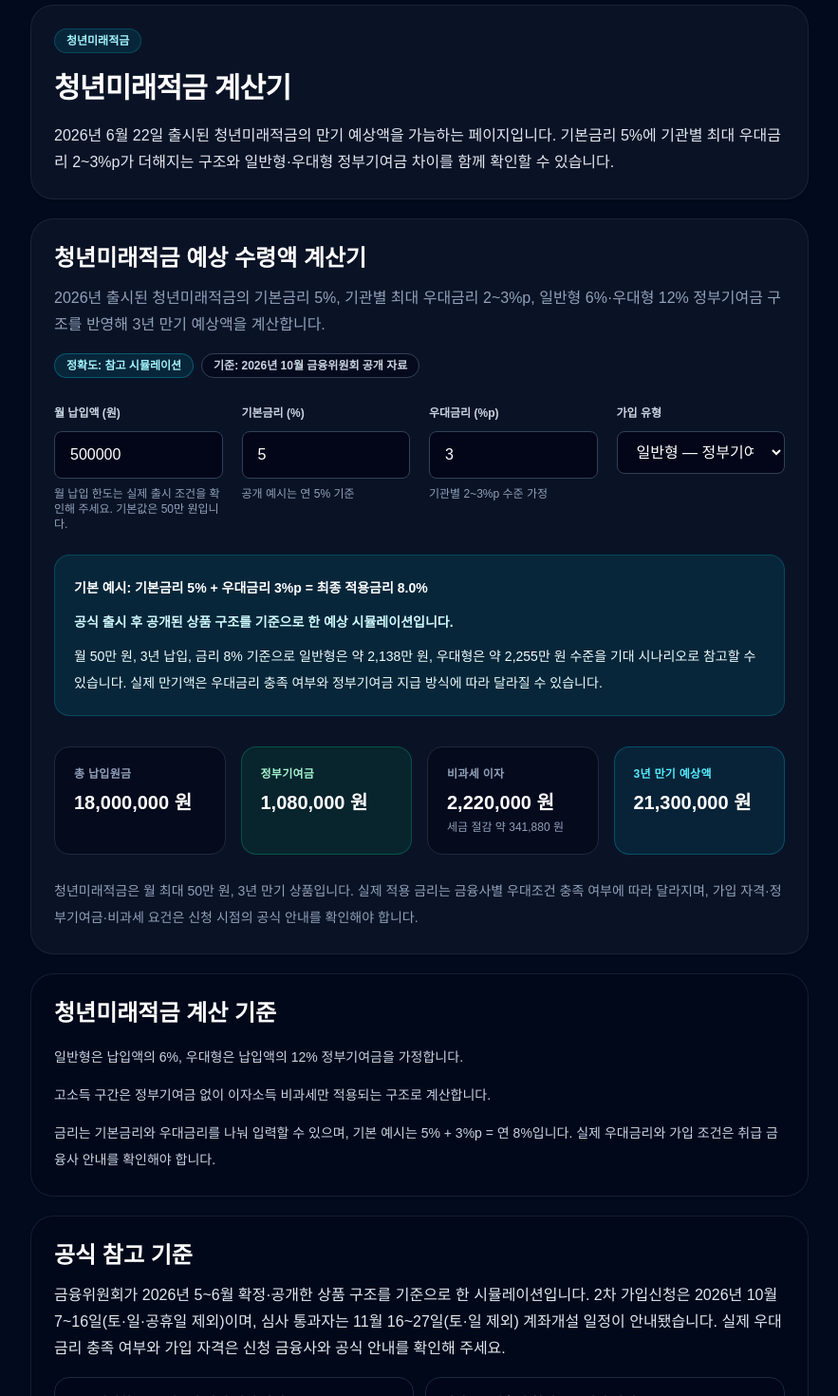
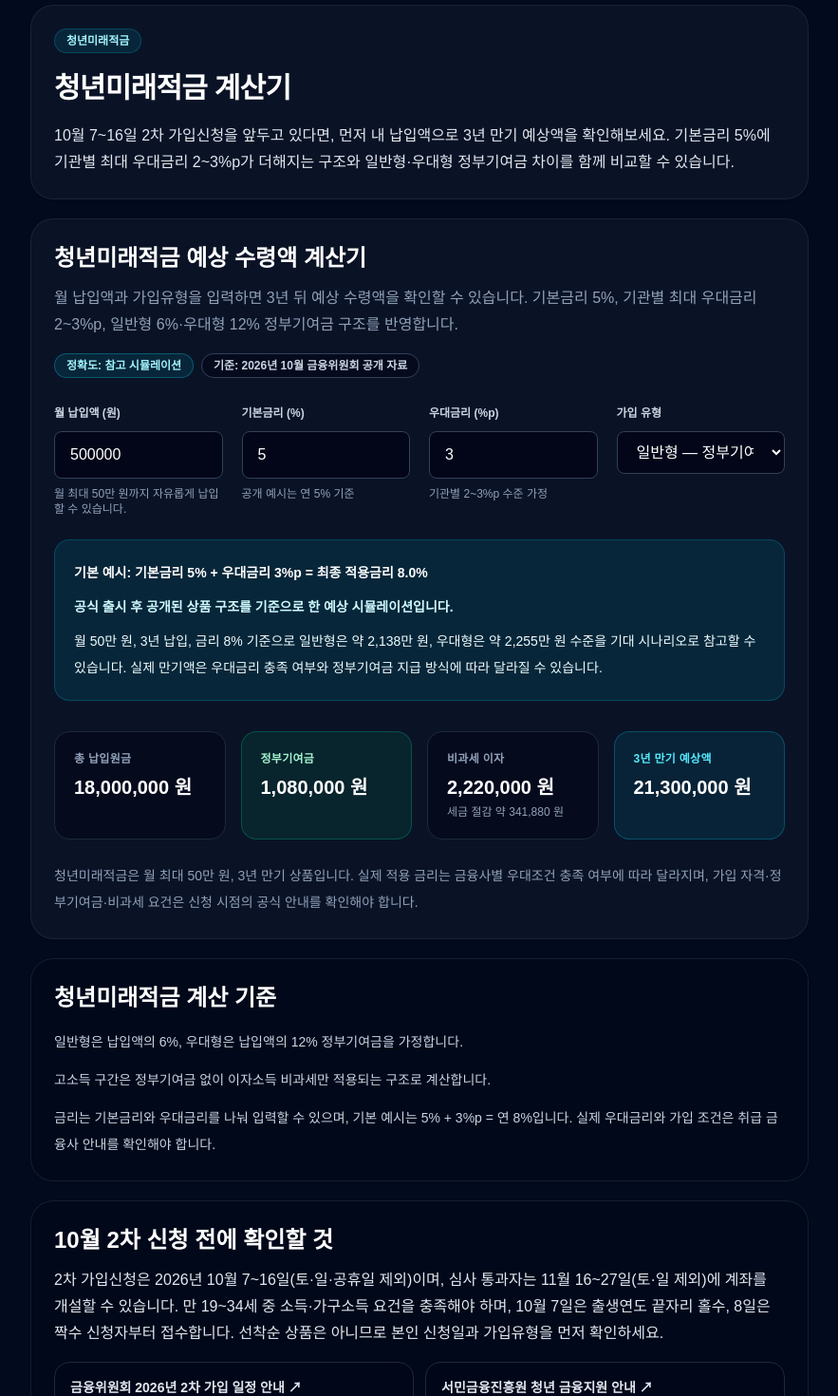
Before and after one commit to afternoonkim/bluedino, a Next.js app: page /cal/youth-future-savings in a window 1280 px wide. Shown: the part 100-1570 px from the top of the page at 95% size, without its empty margins (32-915 px from the left). Built offline with nearby package versions, Linux system fonts and the light colour scheme; no server answers.

Commit message:
content: surface youth future savings before October application

```diff
--- a/app/cal/page.tsx
+++ b/app/cal/page.tsx
@@ -12,7 +12,7 @@
 const groups = [
   { tag: "대출·할부", slugs: ["car-installment", "credit-card-installment", "loan-interest", "mortgage", "dsr", "ltv", "home-affordability", "prepayment-fee", "loan-refinance-saving", "jeonse-loan-interest", "jeonse-vs-monthly"] },
   { tag: "현금관리", slugs: ["cma-interest", "parking-account", "deposit-interest", "installment-savings", "monthly-budget", "emergency-fund"] },
-  { tag: "절세·연금", slugs: ["youth-leap-account", "youth-future-savings", "isa-tax-savings", "irp-tax-credit", "pension-tax-credit", "pension-payout", "retirement-tax", "retirement-target", "salary-net"] },
+  { tag: "청년·절세·연금", slugs: ["youth-leap-account", "youth-future-savings", "isa-tax-savings", "irp-tax-credit", "pension-tax-credit", "pension-payout", "retirement-tax", "retirement-target", "salary-net"] },
   { tag: "투자", slugs: ["calculator", "compound", "fire", "capital-gains", "child-education-fund"] },
 ] as const;
 
@@ -58,7 +58,7 @@
   return { title: slug.replaceAll("-", " "), description: "입력값을 바탕으로 필요한 금액을 계산합니다." };
 }
 
-const popular = ["car-installment", "cma-interest", "credit-card-installment", "youth-leap-account", "parking-account", "calculator"];
+const popular = ["youth-future-savings", "car-installment", "cma-interest", "credit-card-installment", "parking-account", "calculator"];
 
 export default function CalculatorHubPage() {
   const listItems: TaggedListItem[] = groups.flatMap((group) => group.slugs.map((slug) => { const item = itemFor(slug); return { title: item.title, description: item.description, href: `/cal/${slug}`, badge: group.tag, tags: [group.tag, item.title], cta: "계산하기" }; }));
--- a/app/cal/youth-future-savings/YouthFutureSavingsClient.tsx
+++ b/app/cal/youth-future-savings/YouthFutureSavingsClient.tsx
@@ -41,14 +41,14 @@
   return (
     <section className="bd-card bd-card-padding">
       <h2 className="bd-title-md">청년미래적금 예상 수령액 계산기</h2>
-      <p className="bd-text-sub mt-3">2026년 출시된 청년미래적금의 기본금리 5%, 기관별 최대 우대금리 2~3%p, 일반형 6%·우대형 12% 정부기여금 구조를 반영해 3년 만기 예상액을 계산합니다.</p>
+      <p className="bd-text-sub mt-3">월 납입액과 가입유형을 입력하면 3년 뒤 예상 수령액을 확인할 수 있습니다. 기본금리 5%, 기관별 최대 우대금리 2~3%p, 일반형 6%·우대형 12% 정부기여금 구조를 반영합니다.</p>
       <div className="mt-4 flex flex-wrap gap-2 text-xs font-semibold text-slate-300">
         <span className="rounded-full border border-cyan-400/30 bg-cyan-400/10 px-3 py-1 text-cyan-200">정확도: 참고 시뮬레이션</span>
         <span className="rounded-full border border-slate-700 bg-slate-950/60 px-3 py-1">기준: 2026년 10월 금융위원회 공개 자료</span>
       </div>
 
       <div className="mt-6 grid gap-5 md:grid-cols-4">
-        <label className="block"><span className="text-xs font-semibold text-slate-300">월 납입액 (원)</span><input type="number" value={monthly} onChange={(e) => setMonthly(Number(e.target.value) || 0)} className="mt-2 w-full rounded-lg border border-slate-700 bg-slate-950 px-4 py-3 text-base text-white" step={10_000} min={0} /><span className="mt-2 block text-xs text-slate-400">월 납입 한도는 실제 출시 조건을 확인해 주세요. 기본값은 50만 원입니다.</span></label>
+        <label className="block"><span className="text-xs font-semibold text-slate-300">월 납입액 (원)</span><input type="number" value={monthly} onChange={(e) => setMonthly(Number(e.target.value) || 0)} className="mt-2 w-full rounded-lg border border-slate-700 bg-slate-950 px-4 py-3 text-base text-white" step={10_000} min={0} /><span className="mt-2 block text-xs text-slate-400">월 최대 50만 원까지 자유롭게 납입할 수 있습니다.</span></label>
         <label className="block"><span className="text-xs font-semibold text-slate-300">기본금리 (%)</span><input type="number" value={baseRate} onChange={(e) => setBaseRate(Number(e.target.value) || 0)} className="mt-2 w-full rounded-lg border border-slate-700 bg-slate-950 px-4 py-3 text-base text-white" step={0.1} min={0} /><span className="mt-2 block text-xs text-slate-400">공개 예시는 연 5% 기준</span></label>
         <label className="block"><span className="text-xs font-semibold text-slate-300">우대금리 (%p)</span><input type="number" value={bonusRate} onChange={(e) => setBonusRate(Number(e.target.value) || 0)} className="mt-2 w-full rounded-lg border border-slate-700 bg-slate-950 px-4 py-3 text-base text-white" step={0.1} min={0} /><span className="mt-2 block text-xs text-slate-400">기관별 2~3%p 수준 가정</span></label>
         <label className="block"><span className="text-xs font-semibold text-slate-300">가입 유형</span><select value={accountType} onChange={(e) => setAccountType(e.target.value as AccountType)} className="mt-2 w-full rounded-lg border border-slate-700 bg-slate-950 px-4 py-3 text-base text-white"><option value="general">일반형 — 정부기여금 6%</option><option value="preferred">우대형 — 정부기여금 12%</option><option value="taxOnly">고소득 구간 — 비과세만 적용</option></select></label>
--- a/app/cal/youth-future-savings/page.tsx
+++ b/app/cal/youth-future-savings/page.tsx
@@ -36,7 +36,7 @@
           <section className="bd-card bd-card-padding">
             <span className="bd-badge">청년미래적금</span>
             <h1 className="bd-title-lg mt-4">청년미래적금 계산기</h1>
-            <p className="bd-text-main mt-4">2026년 6월 22일 출시된 청년미래적금의 만기 예상액을 가늠하는 페이지입니다. 기본금리 5%에 기관별 최대 우대금리 2~3%p가 더해지는 구조와 일반형·우대형 정부기여금 차이를 함께 확인할 수 있습니다.</p>
+            <p className="bd-text-main mt-4">10월 7~16일 2차 가입신청을 앞두고 있다면, 먼저 내 납입액으로 3년 만기 예상액을 확인해보세요. 기본금리 5%에 기관별 최대 우대금리 2~3%p가 더해지는 구조와 일반형·우대형 정부기여금 차이를 함께 비교할 수 있습니다.</p>
           </section>
           <YouthFutureSavingsClient />
           <section className="bd-card-soft bd-card-padding">
@@ -48,8 +48,8 @@
             </div>
           </section>
           <section className="bd-card-soft bd-card-padding">
-            <h2 className="bd-title-md">공식 참고 기준</h2>
-            <p className="bd-text-main mt-3">금융위원회가 2026년 5~6월 확정·공개한 상품 구조를 기준으로 한 시뮬레이션입니다. 2차 가입신청은 2026년 10월 7~16일(토·일·공휴일 제외)이며, 심사 통과자는 11월 16~27일(토·일 제외) 계좌개설 일정이 안내됐습니다. 실제 우대금리 충족 여부와 가입 자격은 신청 금융사와 공식 안내를 확인해 주세요.</p>
+            <h2 className="bd-title-md">10월 2차 신청 전에 확인할 것</h2>
+            <p className="bd-text-main mt-3">2차 가입신청은 2026년 10월 7~16일(토·일·공휴일 제외)이며, 심사 통과자는 11월 16~27일(토·일 제외)에 계좌를 개설할 수 있습니다. 만 19~34세 중 소득·가구소득 요건을 충족해야 하며, 10월 7일은 출생연도 끝자리 홀수, 8일은 짝수 신청자부터 접수합니다. 선착순 상품은 아니므로 본인 신청일과 가입유형을 먼저 확인하세요.</p>
             <div className="mt-4 grid gap-3 md:grid-cols-2 text-sm font-semibold text-slate-200">
               <a href="https://www.fsc.go.kr/no010101/87820" target="_blank" rel="noopener noreferrer" className="rounded-2xl border border-slate-800 bg-slate-950/60 p-4 transition hover:border-cyan-400/50 hover:text-cyan-200">금융위원회 2026년 2차 가입 일정 안내 ↗</a>
               <a href="https://www.kinfa.or.kr" target="_blank" rel="noopener noreferrer" className="rounded-2xl border border-slate-800 bg-slate-950/60 p-4 transition hover:border-cyan-400/50 hover:text-cyan-200">서민금융진흥원 청년 금융지원 안내 ↗</a>
--- a/app/page.tsx
+++ b/app/page.tsx
@@ -14,7 +14,7 @@
   ["신용카드 할부 계산기", "/cal/credit-card-installment", "할부 수수료와 월 청구액 확인"],
   ["파킹통장 이자 계산기", "/cal/parking-account", "구간별 금리 적용 이자 확인"],
   ["배당금 계산기", "/cal/calculator", "예상 배당금과 현금흐름 확인"],
-  ["청년도약계좌 계산기", "/cal/youth-leap-account", "예상 만기 금액 확인"],
+  ["청년미래적금 계산기", "/cal/youth-future-savings", "10월 7~16일 2차 신청 · 3년 만기 예상액 확인"],
 ] as const;
 
 const financeLinks = [["ISA", "/finance/isa"], ["IRP", "/finance/irp"], ["연금저축", "/finance/pension"], ["CMA", "/finance/cma"], ["파킹통장", "/finance/parking"], ["대출", "/finance/loan-basics"]] as const;
```
